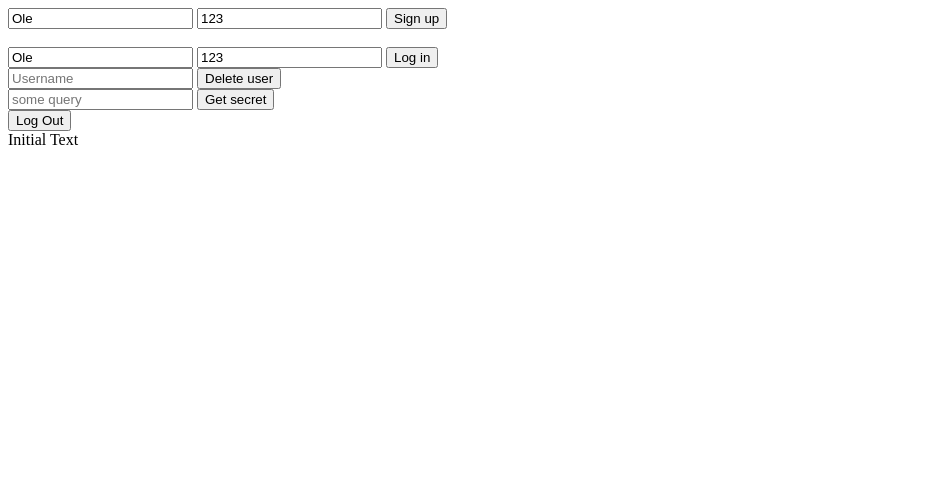
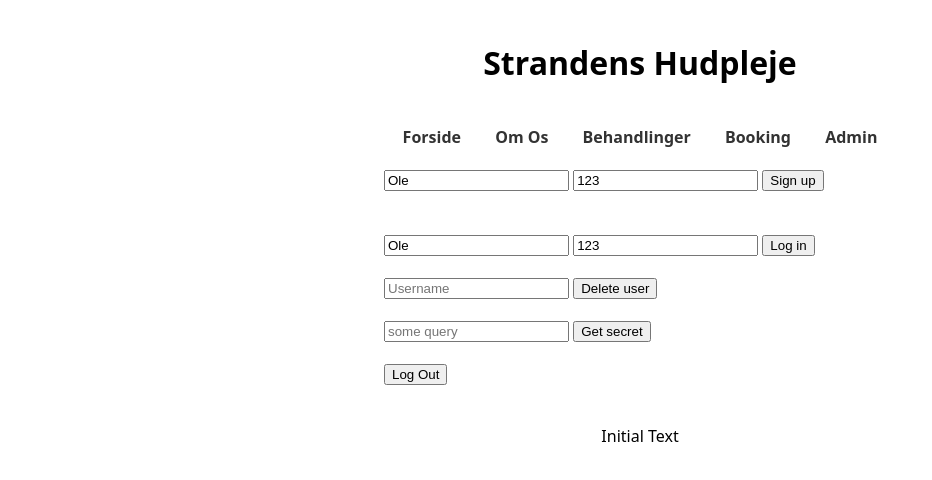
Before and after one commit to hknocal/cosmetics-frontend, a plain HTML site: page login/login.html in a window 1280 px wide. Shown: the whole page, without its empty margins (0-932 px from the left). Drawn offline with Linux system fonts and the light colour scheme.

Commit message:
changes to visuals

```diff
--- a/login/login.html
+++ b/login/login.html
@@ -1,10 +1,28 @@
+
 <!DOCTYPE html>
 <html lang="en">
 <head>
     <meta charset="UTF-8">
-    <title>Home</title></head>
+    <meta name="viewport" content="width=device-width, initial-scale=1.0">
+    <link rel="stylesheet" href="style.css">
+    <title>Strandens Hudpleje</title>
     <script src="script.js" defer></script>
+</head>
 <body>
+<div class="container">
+    <header>
+        <h1>Strandens Hudpleje</h1>
+    </header>
+    <nav>
+        <ul>
+            <li><a href="index.html">Forside</a></li>
+            <li><a href="#">Om Os</a></li>
+            <li><a href="#">Behandlinger</a></li>
+            <li><a href="#">Booking</a></li>
+            <li><a href="login/login.html">Admin</a></li>
+        </ul>
+    </nav>
+    <main>
         <form id="signupForm">
             <input type="text" value="Ole" id="nameField">
             <input type="text" value="123" id="passwordFieldSignup">
@@ -30,5 +48,9 @@
             <input type="submit" value="Log Out">
         </form>
         <div id="container">Initial Text</div>
+
+    </main>
+</div>
+<script src="script.js"></script>
 </body>
 </html>
--- a/login/style.css
+++ b/login/style.css
@@ -0,0 +1,48 @@
+body {
+    margin: 0;
+    font-family: system-ui, -apple-system, BlinkMacSystemFont, 'Segoe UI', Roboto, Oxygen, Ubuntu, Cantarell, 'Open Sans', 'Helvetica Neue', sans-serif;
+}
+
+.container {
+    width: 80%;
+    margin: 0 auto;
+}
+
+header {
+    text-align: center;
+    padding: 20px 0;
+}
+
+nav ul {
+    list-style-type: none;
+    margin: 0;
+    padding: 0;
+    text-align: center;
+}
+
+nav li {
+    display: inline;
+    margin: 0 15px;
+}
+
+nav a {
+    text-decoration: none;
+    color: #333;
+    font-weight: bold;
+}
+
+main {
+    padding: 20px 0;
+    display: flex;
+    flex-direction: column;
+    align-items: center;
+}
+
+form {
+    width: 50%; /* Adjust the width as needed */
+    margin-bottom: 20px;
+}
+
+#container {
+    margin-top: 20px;
+}
--- a/style.css
+++ b/style.css
@@ -1,3 +1,36 @@
-* {
+body {
+    margin: 0;
     font-family: system-ui, -apple-system, BlinkMacSystemFont, 'Segoe UI', Roboto, Oxygen, Ubuntu, Cantarell, 'Open Sans', 'Helvetica Neue', sans-serif;
 }
+
+.container {
+    width: 80%;
+    margin: 0 auto;
+}
+
+header {
+    text-align: center;
+    padding: 20px 0;
+}
+
+nav ul {
+    list-style-type: none;
+    margin: 0;
+    padding: 0;
+    text-align: center;
+}
+
+nav li {
+    display: inline;
+    margin: 0 15px;
+}
+
+nav a {
+    text-decoration: none;
+    color: #333;
+    font-weight: bold;
+}
+
+main {
+    padding: 20px 0;
+}
```
Also changed, not shown: index.html (+19 -3 lines). Lines whose indentation alone changed are shown as unchanged.
